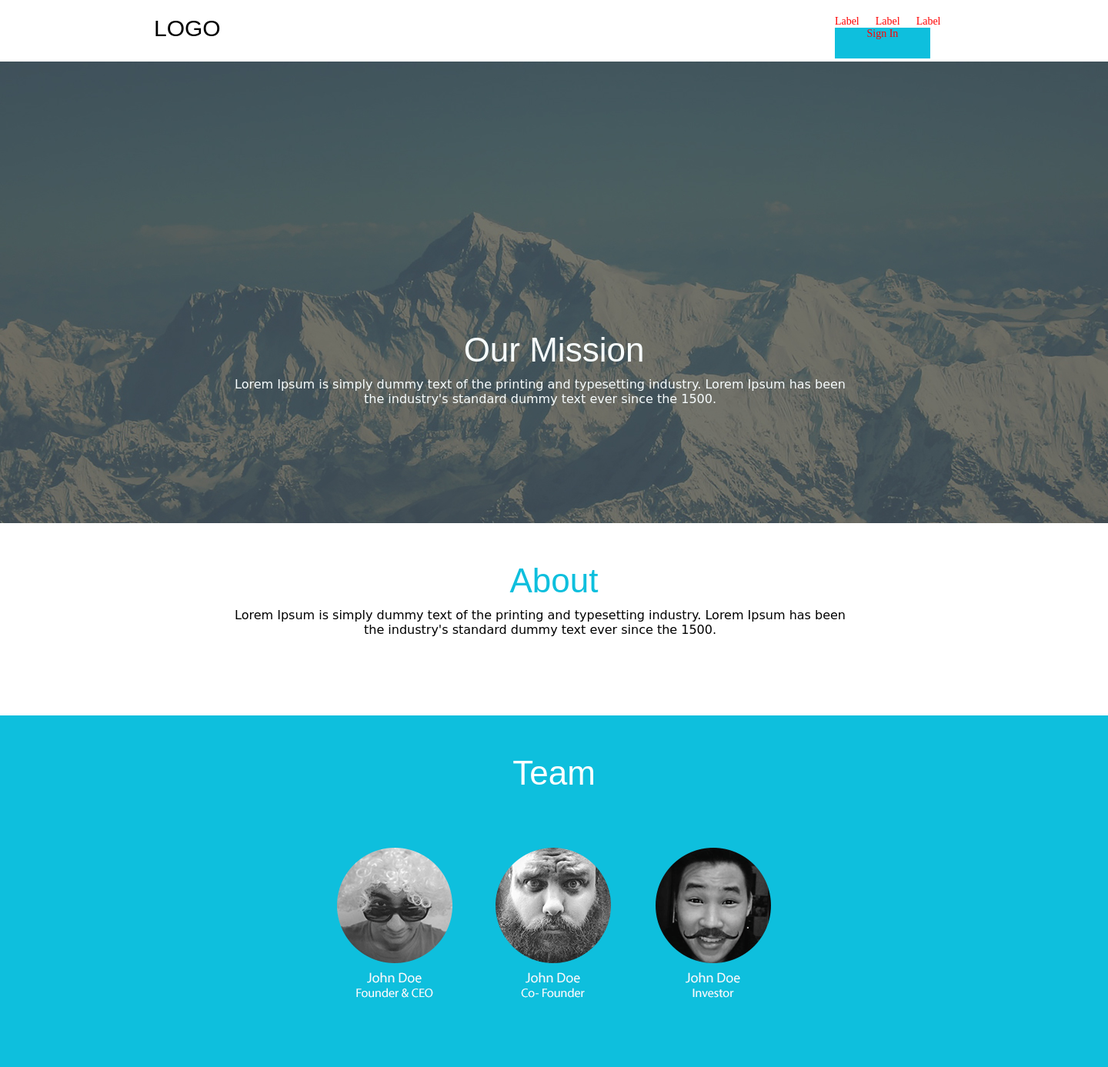
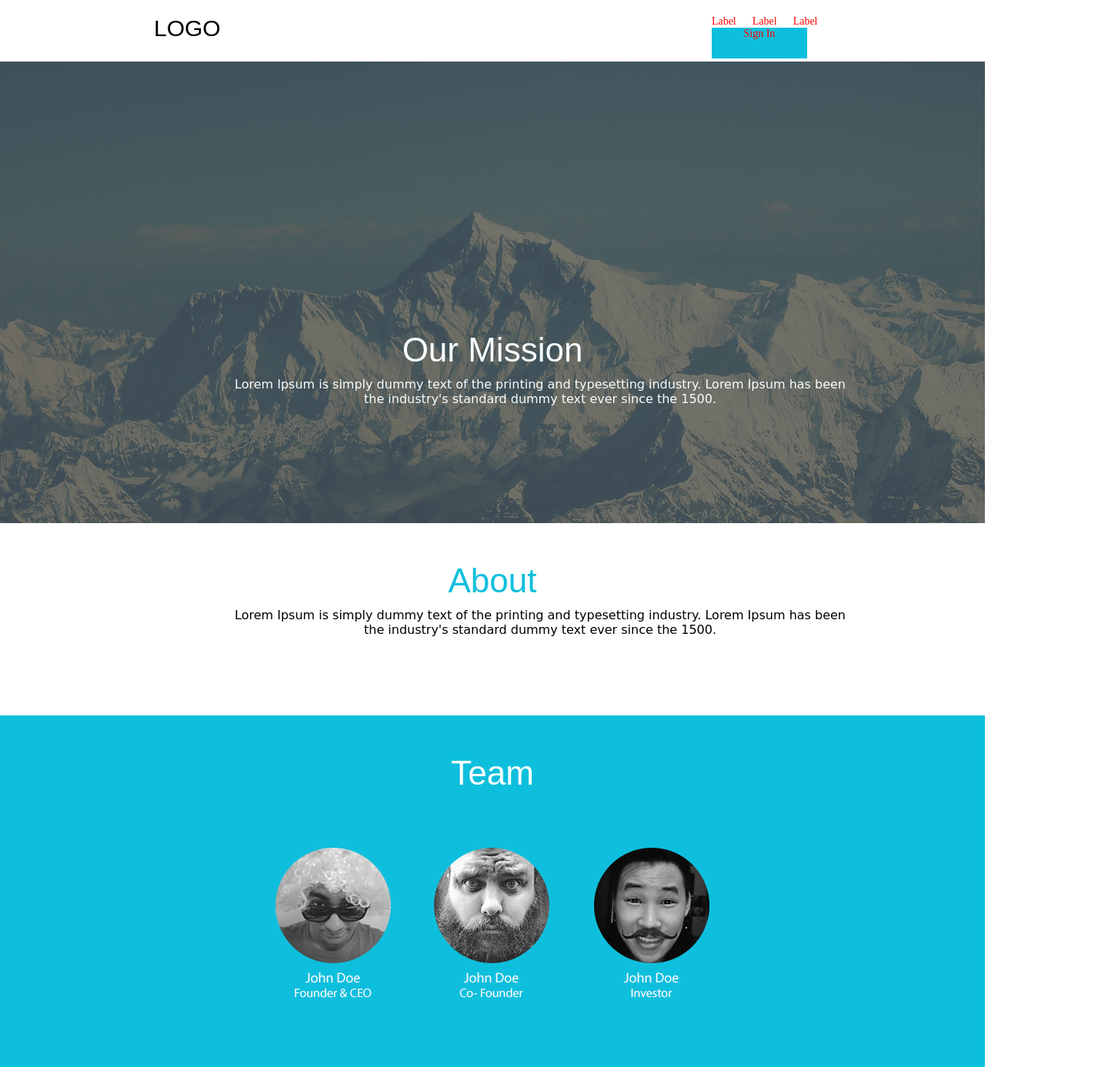
Before and after one commit to ebar84/template, a plain HTML site: page index.html in a window 1280 px wide. Shown: the top 1387 px of the page at 77% size, 1440 px wide, since content can reach past the window. Drawn offline with Linux system fonts and the light colour scheme; some packages are replaced by stand-ins of ours.

Commit message:
removed widths and fixed font-families

```diff
--- a/_assets/css/main.css
+++ b/_assets/css/main.css
@@ -7,7 +7,6 @@ font: inherit;
 }
 
 body {
-     width: 1440px;
 }
 h1 {
     font-size: 30px;
@@ -26,7 +25,7 @@ nav {
 
 h2 {
 font-size: 44px;
-    font-family: Arial; serif;
+    font-family: Arial, serif;
 }
 
 .mountain h2 {
@@ -40,7 +39,6 @@ a:visited {
     color: red;
 }
 header {
-    width: 1440px;
     height: 80px;
     text-align: center;
     font-family: "Myriad Pro Regular";
@@ -57,7 +55,7 @@ header {
     background: url(../images/mountains.jpg);
     height: 600px;
     color: #f7fdfe;
-    font-family: cursive; serif;
+    font-family: cursive, serif;
     text-align: center;
 }
 .mountain p {
@@ -69,7 +67,7 @@ header {
 .about {
     background-color: #ffffff;
     height: 250px;
-    font-family: cursive; serif;
+    font-family: cursive, serif;
     text-align: center;
 }
 .about h2 {
@@ -85,7 +83,7 @@ header {
 .team {
     background-color: #0ebfdd;
     height: 600px;
-    font-family: cursive; serif;
+    font-family: cursive, serif;
     text-align: center;
     color: #ffffff
 }
@@ -100,13 +98,12 @@ header {
     padding-top: 25px;
 }
 #map-canvas {
-        width: 1440px;
         height: 600px;
       }
 footer {
     height: 120px;
     background-color: #45494d;
-    font-family: Arial; serif;
+    font-family: Arial, serif;
 }
 .top {
     padding-left: 200px;
```
